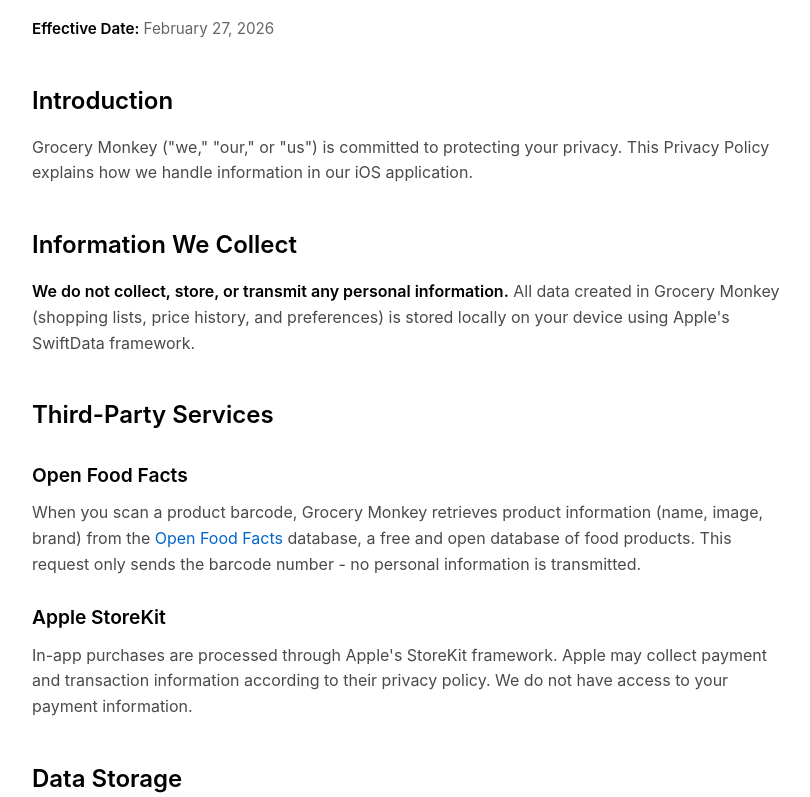
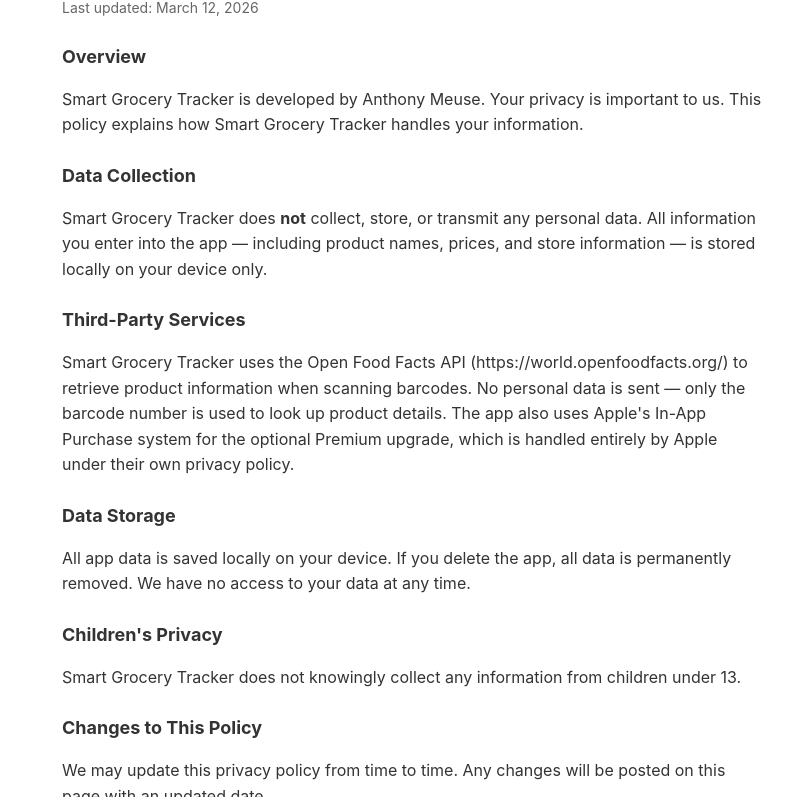
Before and after one commit to TonyMeuse/techmeuse, a plain HTML site: page smart-grocery-tracker-privacy.html in a window 1280 px wide. Shown: the part 94-891 px from the top of the page, without its empty margins (228-1038 px from the left). Drawn offline with Linux system fonts and the light colour scheme.

Commit message:
Rename privacy policy for Smart Grocery Tracker
Updated the privacy policy to reflect the new app name and details.

````diff
--- a/smart-grocery-tracker-privacy.html
+++ b/smart-grocery-tracker-privacy.html
@@ -3,134 +3,38 @@
 <head>
     <meta charset="UTF-8">
     <meta name="viewport" content="width=device-width, initial-scale=1.0">
-    <title>Grocery Monkey - Privacy Policy</title>
+    <title>Smart Grocery Tracker - Privacy Policy</title>
     <style>
-        * {
-            margin: 0;
-            padding: 0;
-            box-sizing: border-box;
-        }
-
         body {
             font-family: -apple-system, BlinkMacSystemFont, 'Segoe UI', Roboto, sans-serif;
+            max-width: 700px;
+            margin: 0 auto;
+            padding: 20px;
             line-height: 1.6;
-            color: #1a1a1a;
-            background-color: #ffffff;
+            color: #333;
         }
-
-        .container {
-            max-width: 800px;
-            margin: 0 auto;
-            padding: 40px 20px;
-        }
-
-        h1 {
-            font-size: 2rem;
-            font-weight: 600;
-            color: #000;
-            margin-bottom: 20px;
-        }
-
-        h2 {
-            font-size: 1.5rem;
-            font-weight: 600;
-            color: #000;
-            margin-top: 40px;
-            margin-bottom: 15px;
-        }
-
-        h3 {
-            font-size: 1.2rem;
-            font-weight: 600;
-            color: #000;
-            margin-top: 25px;
-            margin-bottom: 10px;
-        }
-
-        p {
-            margin-bottom: 15px;
-            color: #4a4a4a;
-            font-size: 1rem;
-        }
-
-        strong {
-            color: #000;
-            font-weight: 600;
-        }
-
-        a {
-            color: #0066cc;
-            text-decoration: none;
-        }
-
-        a:hover {
-            text-decoration: underline;
-        }
-
-        .back-link {
-            display: inline-block;
-            margin-top: 40px;
-            padding: 10px 20px;
-            background: #000;
-            color: white;
-            border-radius: 6px;
-            text-decoration: none;
-        }
-
-        .back-link:hover {
-            background: #333;
-            text-decoration: none;
-        }
-
-        .effective-date {
-            color: #666;
-            font-size: 0.95rem;
-            margin-bottom: 30px;
-        }
+        h1 { font-size: 24px; }
+        h2 { font-size: 18px; margin-top: 24px; }
+        p { margin: 12px 0; }
+        .date { color: #666; font-size: 14px; }
     </style>
 </head>
 <body>
-    <div class="container">
-        <h1>Privacy Policy for Grocery Monkey</h1>
-        <p class="effective-date"><strong>Effective Date:</strong> February 27, 2026</p>
-
-        <h2>Introduction</h2>
-        <p>Grocery Monkey ("we," "our," or "us") is committed to protecting your privacy. This Privacy Policy explains how we handle information in our iOS application.</p>
-
-        <h2>Information We Collect</h2>
-        <p><strong>We do not collect, store, or transmit any personal information.</strong> All data created in Grocery Monkey (shopping lists, price history, and preferences) is stored locally on your device using Apple's SwiftData framework.</p>
-
-        <h2>Third-Party Services</h2>
-
-        <h3>Open Food Facts</h3>
-        <p>When you scan a product barcode, Grocery Monkey retrieves product information (name, image, brand) from the <a href="https://world.openfoodfacts.org/">Open Food Facts</a> database, a free and open database of food products. This request only sends the barcode number - no personal information is transmitted.</p>
-
-        <h3>Apple StoreKit</h3>
-        <p>In-app purchases are processed through Apple's StoreKit framework. Apple may collect payment and transaction information according to their privacy policy. We do not have access to your payment information.</p>
-
-        <h2>Data Storage</h2>
-        <p>All app data (shopping lists, price tracking, and settings) is stored locally on your device. This data is not synced to cloud services and is not accessible to us or any third parties.</p>
-
-        <h2>Analytics and Tracking</h2>
-        <p>Grocery Monkey does not use any analytics, tracking, or advertising services. We do not track your usage or behavior.</p>
-
-        <h2>Children's Privacy</h2>
-        <p>Our app does not knowingly collect any information from children under 13. The app is designed for general audiences.</p>
-
-        <h2>Changes to This Policy</h2>
-        <p>We may update this Privacy Policy from time to time. Any changes will be reflected by updating the "Effective Date" above.</p>
-
-        <h2>Contact Us</h2>
-        <p>If you have questions about this Privacy Policy, please contact us at: <a href="mailto:techmeuse@gmail.com">techmeuse@gmail.com</a></p>
-
-        <a href="index.html" class="back-link">← Back to App Support</a>
-    </div>
+    <h1>Smart Grocery Tracker — Privacy Policy</h1>
+    <p class="date">Last updated: March 12, 2026</p>
+    <h2>Overview</h2>
+    <p>Smart Grocery Tracker is developed by Anthony Meuse. Your privacy is important to us. This policy explains how Smart Grocery Tracker handles your information.</p>
+    <h2>Data Collection</h2>
+    <p>Smart Grocery Tracker does <strong>not</strong> collect, store, or transmit any personal data. All information you enter into the app — including product names, prices, and store information — is stored locally on your device only.</p>
+    <h2>Third-Party Services</h2>
+    <p>Smart Grocery Tracker uses the Open Food Facts API (https://world.openfoodfacts.org/) to retrieve product information when scanning barcodes. No personal data is sent — only the barcode number is used to look up product details. The app also uses Apple's In-App Purchase system for the optional Premium upgrade, which is handled entirely by Apple under their own privacy policy.</p>
+    <h2>Data Storage</h2>
+    <p>All app data is saved locally on your device. If you delete the app, all data is permanently removed. We have no access to your data at any time.</p>
+    <h2>Children's Privacy</h2>
+    <p>Smart Grocery Tracker does not knowingly collect any information from children under 13.</p>
+    <h2>Changes to This Policy</h2>
+    <p>We may update this privacy policy from time to time. Any changes will be posted on this page with an updated date.</p>
+    <h2>Contact</h2>
+    <p>If you have any questions about this privacy policy, please contact us through our support page at <a href="https://tonymeuse.github.io/techmeuse/">tonymeuse.github.io/techmeuse</a>.</p>
 </body>
 </html>
-```
-
-### Step 3: Commit and push to GitHub
-
-Once you create this file and push it to GitHub, the link will work at:
-```
-https://tonymeuse.github.io/techmeuse/grocery-monkey-privacy.html
````
